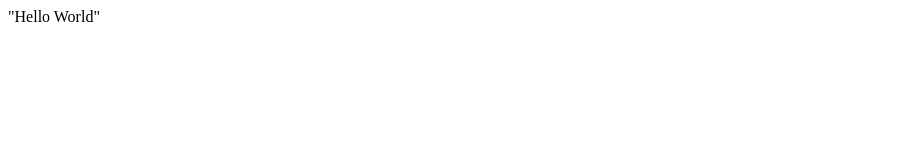
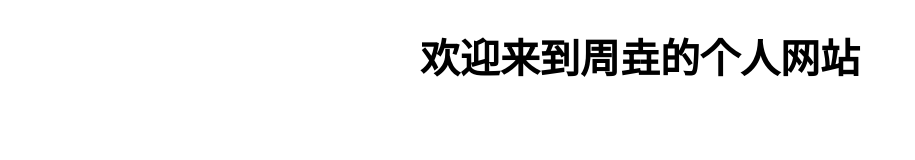
Before and after one commit to yves-zhou/zhouy4810.github.io, a plain HTML site: page index.html in a window 1280 px wide. Shown: the whole page, without its empty margins (0-915 px from the left). Drawn offline with Linux system fonts and the light colour scheme.

Commit message:
modify my Page

```diff
--- /dev/null
+++ b/assets/css/style.css
@@ -0,0 +1 @@
+h1 { font-size: 40px;text-align: center; }
--- a/index.html
+++ b/index.html
@@ -1 +1,11 @@
-"Hello World"
+<!DOCTYPE html>
+<html lang="en">
+<head>
+    <meta charset="UTF-8">
+    <title>周垚的个人网站</title>
+    <link rel="stylesheet" href="/assets/css/style.css">
+</head>
+<body>
+    <h1>欢迎来到周垚的个人网站</h1>
+</body>
+</html>
```
